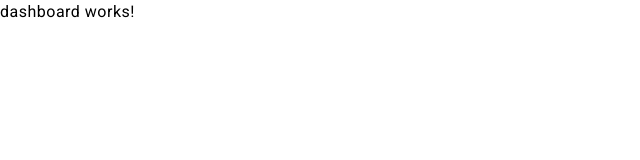
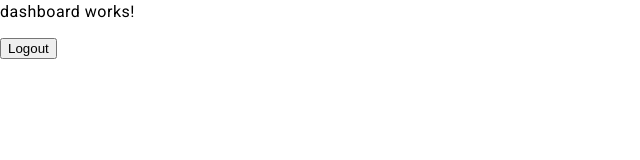
Before and after one commit to nadimsheikh07/my-angular-app, an Angular app: page /admin/dashboard in a window 1280 px wide. Shown: the top 160 px of the page, without its empty margins (0-640 px from the left). Built offline with nearby package versions, Linux system fonts and the light colour scheme; sample sign-in values are in the browser's storage.

Commit message:
add logout

```diff
--- a/src/app/admin/dashboard/dashboard.component.html
+++ b/src/app/admin/dashboard/dashboard.component.html
@@ -1 +1,3 @@
 <p>dashboard works!</p>
+
+<button (click)="logout()">Logout</button>
--- a/src/app/admin/dashboard/dashboard.component.ts
+++ b/src/app/admin/dashboard/dashboard.component.ts
@@ -1,10 +1,15 @@
-import { Component } from '@angular/core';
+import { Component } from "@angular/core";
+import { AuthService } from "../services/auth.service";
 
 @Component({
-  selector: 'app-dashboard',
-  templateUrl: './dashboard.component.html',
-  styleUrl: './dashboard.component.scss'
+  selector: "app-dashboard",
+  templateUrl: "./dashboard.component.html",
+  styleUrl: "./dashboard.component.scss"
 })
 export class DashboardComponent {
+  constructor(private readonly authService: AuthService) {}
 
+  logout(): void {
+    this.authService.logout();
+  }
 }
--- a/src/app/admin/services/auth.service.ts
+++ b/src/app/admin/services/auth.service.ts
@@ -26,7 +26,7 @@ export class AuthService {
   logout(): void {
     localStorage.removeItem("token");
     this.authStatus.next(false);
-    this.router.navigate(["/login"]);
+    this.router.navigate(["/admin/login"]);
   }
 
   isAuthenticated(): boolean {
```
